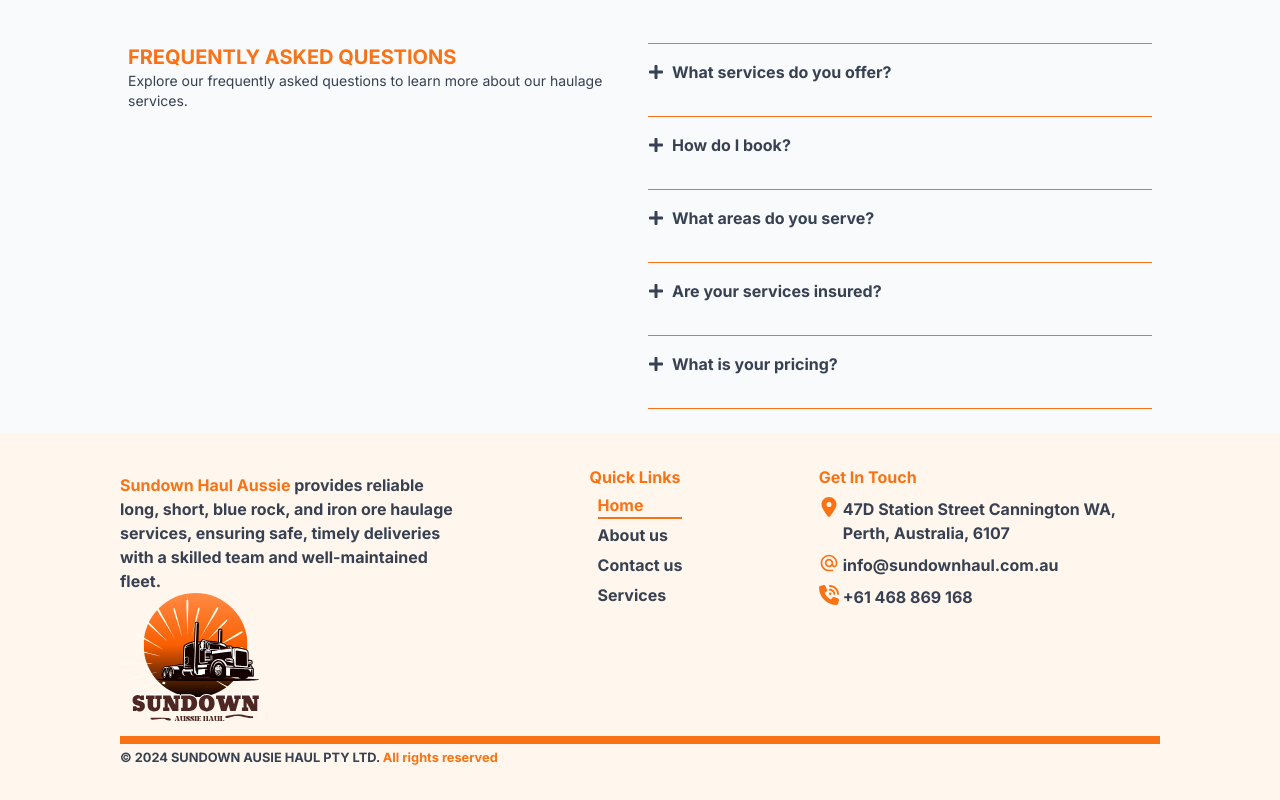
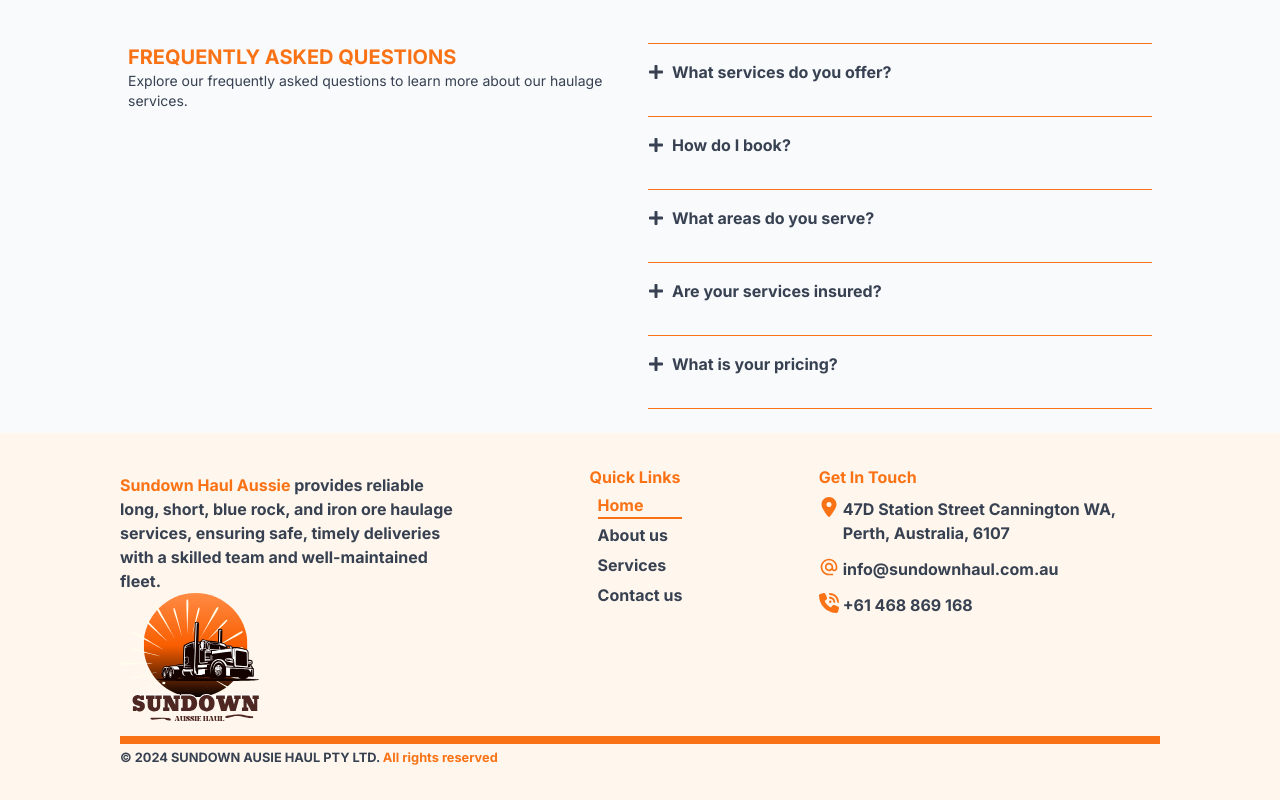
Before and after one commit to saretoduncan/SUNDOWN_AUSIE_HAUL_PTY_LTD, a React (Vite) app: page / in a window 1280 px wide. Shown: the part 2049-2849 px from the top of the page. Built offline with nearby package versions, Linux system fonts and the light colour scheme.

Commit message:
modify footer

```diff
--- a/src/components/Footer/index.tsx
+++ b/src/components/Footer/index.tsx
@@ -48,6 +48,15 @@ const Footer = () => {
                     navigationData.get(ENavDataTitles.ABOUT_PAGE)!!.linkName
                   }
                   linkUrl={navigationData.get(ENavDataTitles.ABOUT_PAGE)!!.url}
+                />{" "}
+                <NavlinkComponent
+                  classes="px-0 text-sm md:text-base"
+                  linkName={
+                    navigationData.get(ENavDataTitles.SERVICES_PAGE)!!.linkName
+                  }
+                  linkUrl={
+                    navigationData.get(ENavDataTitles.SERVICES_PAGE)!!.url
+                  }
                 />
                 <NavlinkComponent
                   classes="px-0 text-sm md:text-base"
@@ -58,22 +67,13 @@ const Footer = () => {
                     navigationData.get(ENavDataTitles.CONTACTS_PAGE)!!.url
                   }
                 />{" "}
-                <NavlinkComponent
-                  classes="px-0 text-sm md:text-base"
-                  linkName={
-                    navigationData.get(ENavDataTitles.SERVICES_PAGE)!!.linkName
-                  }
-                  linkUrl={
-                    navigationData.get(ENavDataTitles.SERVICES_PAGE)!!.url
-                  }
-                />
               </div>
             </section>
             <section className="space-y-2 ">
               <h6 className="text-orange-500 font-bold capitalize">
                 Get in touch
               </h6>
-              <div className="grid gap-2">
+              <div className="grid gap-3">
                 <GetInTouchFooterComponents
                   customIcon={FaLocationDot}
                   textContent="47D Station Street Cannington WA, Perth, Australia, 6107"
```
